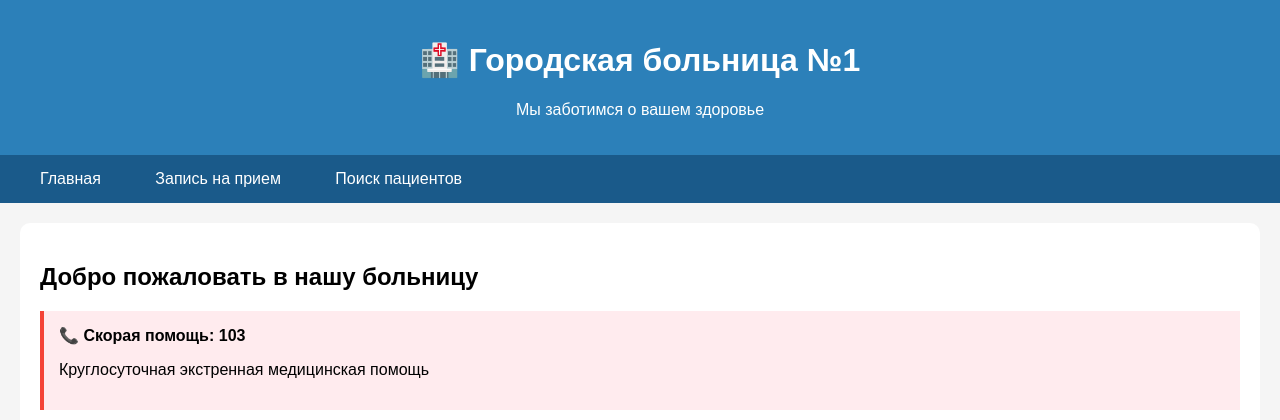
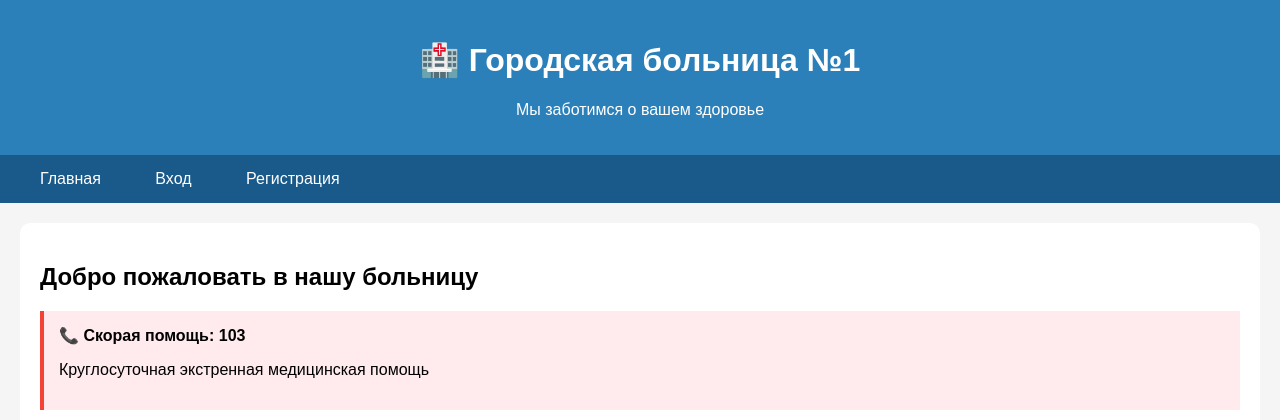
Before and after one commit to b4n4n0ff/hsopitalsiteforpolygon, a PHP site: page / in a window 1280 px wide. Shown: the top 420 px of the page. Run offline with PHP 8.4, Linux system fonts and the light colour scheme.

Commit message:
Update index.php

```diff
--- a/index.php
+++ b/index.php
@@ -21,8 +21,8 @@
 
     <nav>
         <a href="index.php">Главная</a>
-        <a href="appointments.php">Запись на прием</a>
-        <a href="patient_search.php">Поиск пациентов</a>
+        <a href="login.php">Вход</a>
+        <a href="register.php">Регистрация</a>
     </nav>
 
     <div class="container">
```
